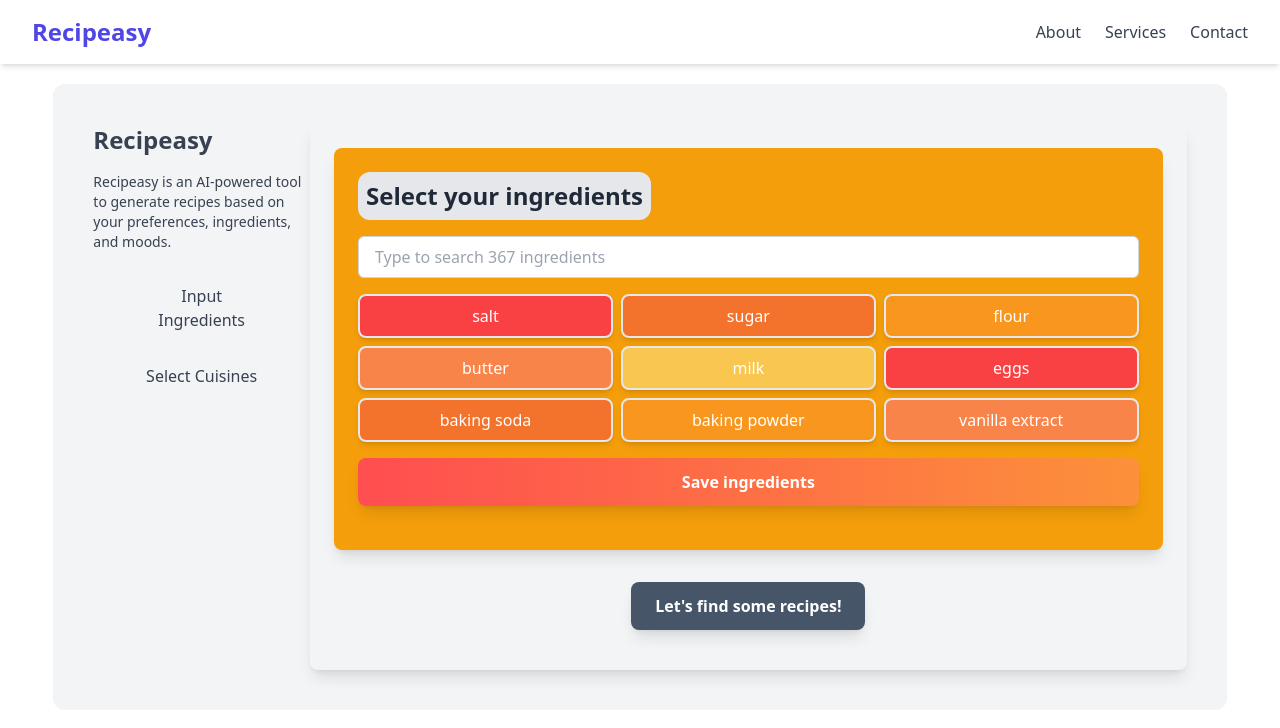
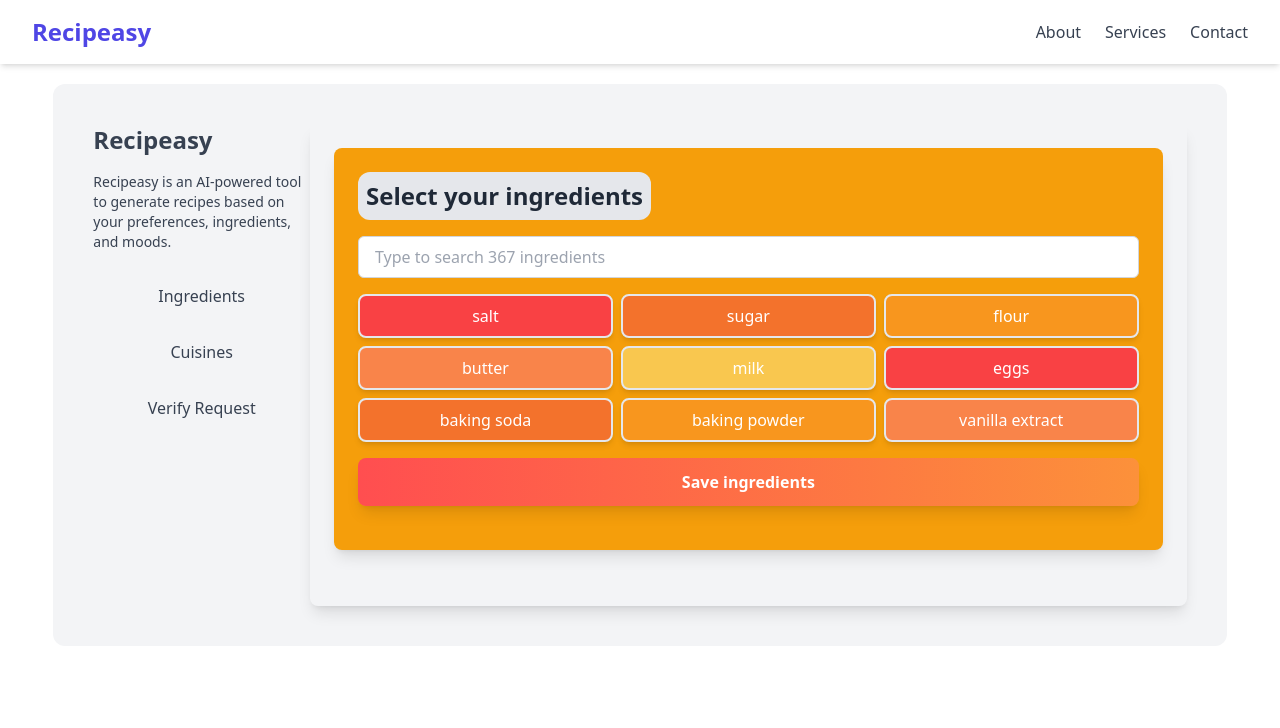
Before and after one commit to michael-shu/recipeasy, a Next.js app: page /form in a window 1280 px wide. Shown: the top 728 px of the page. Built offline with nearby package versions, Linux system fonts and the light colour scheme.

Commit message:
add stuff

```diff
--- a/app/components/Form.tsx
+++ b/app/components/Form.tsx
@@ -27,6 +27,10 @@ const Form = ({ ingredients, cuisines }: { ingredients: string[], cuisines: stri
   const [loading, setLoading] = useState(false);
 
   const [recipes, setRecipes] = useState<recipe[]>([]);
+
+  const nextStep = () => {
+    setStep(step + 1);
+  }
 
   const handleSubmit = async () => {
 
@@ -89,10 +93,13 @@ const Form = ({ ingredients, cuisines }: { ingredients: string[], cuisines: stri
 
         <div className="flex flex-col gap-4 w-4/6 self-center">
           <button onClick={() => setStep(0)}className="hover:bg-gray-300 py-2 px-4 rounded">
-            Input Ingredients
+            Ingredients
           </button>
           <button onClick={() => setStep(1)} className="hover:bg-gray-300 py-2 px-4 rounded">
-            Select Cuisines
+            Cuisines
+          </button>
+          <button onClick={() => setStep(2)} className="hover:bg-gray-300 py-2 px-4 rounded">
+            Verify Request
           </button>
         </div>
       </div>
@@ -101,12 +108,35 @@ const Form = ({ ingredients, cuisines }: { ingredients: string[], cuisines: stri
 
         {!submitted &&
           <div className="mb-4 space-y-4">
-            {step === 0 && <FormSection name={"ingredient"} setItems={setSelectedIngredients} items={ingredients}/>}
-            {step === 1 && <FormSection name={"cuisine"} setItems={setSelectedCuisines} items={cuisines} />}
-
+            {step === 0 && <FormSection name={"ingredient"} setCurrItems={setSelectedIngredients} currItems={selectedIngredients} totalItems={ingredients} nextStep={nextStep}/>}
+            {step === 1 && <FormSection name={"cuisine"} setCurrItems={setSelectedCuisines} currItems={selectedCuisines} totalItems={cuisines} nextStep={nextStep}/>}
+            {step === 2 && <div className = "grid grid-cols-2">
+              <div className="">
+                <h1>
+                  Selected Ingredients
+                </h1>
+                {selectedIngredients.map((ingredient, index) => {
+                  return (
+                  <div key={index}>
+                    {ingredient}
+                    </div>
+                  )})}
+              </div>
+              <div className="">
+                <h1>
+                  Selected Cuisines
+                </h1>
+                {selectedCuisines.map((ingredient,index) => {
+                  return (
+                    <div key={index}>
+                      {ingredient}
+                      </div>
+                  )})}
+                </div>
+              </div>}
             <ToastContainer
             />
-            <button
+            {step === 2 && <button
               onClick={handleSubmit}
               className="px-6 py-3 bg-slate-600
               text-white font-bold rounded-lg shadow-lg
@@ -116,6 +146,7 @@ const Form = ({ ingredients, cuisines }: { ingredients: string[], cuisines: stri
             >
               Let&apos;s find some recipes!
             </button>
+}
 
           </div>
         }
--- a/app/components/FormSection.tsx
+++ b/app/components/FormSection.tsx
@@ -1,13 +1,13 @@
 'use client';
 import { useState } from "react";
 
-const Input = ({name, items, setItems}: {name:string,  items: string[], setItems: React.Dispatch<React.SetStateAction<string[]>>}) => {
+const Input = ({name, totalItems, currItems, setCurrItems, nextStep}: {name:string, currItems:string[],  totalItems: string[], setCurrItems: React.Dispatch<React.SetStateAction<string[]>>, nextStep: ()=>void}) => {
 
     //Value to filter items
     const [itemFilterValue, setItemFilterValue] = useState("");
 
     //The items that have been clicked by the user
-    const [selectedItems, setSelectedItems] = useState<string[]>([]);
+    const [selectedItems, setSelectedItems] = useState<string[]>(currItems);
 
     const handleAddItem = (item: string) => {
         if (!selectedItems.includes(item)) {
@@ -25,7 +25,8 @@ const Input = ({name, items, setItems}: {name:string,  items: string[], setItems
 
     const handleSubmit = (e: React.FormEvent) => {
         e.preventDefault();
-        setItems(selectedItems);
+        setCurrItems(selectedItems);
+        nextStep();
     };
 
     const colors = ['#f94144', '#f3722c', '#f8961e', '#f9844a', '#f9c74f'];
@@ -61,13 +62,13 @@ const Input = ({name, items, setItems}: {name:string,  items: string[], setItems
                         type="text"
                         value={itemFilterValue}
                         onChange={filterItems}
-                        placeholder={"Type to search " + items.length + " " + name + "s"}
+                        placeholder={"Type to search " + totalItems.length + " " + name + "s"}
                         className="flex-1 focus:outline-none text-black"
                     />
                 </div>
 
                 <div className="grid grid-cols-3 gap-2 mb-4">
-                    {items.filter((item) => item.includes(itemFilterValue))
+                    {totalItems.filter((item) => item.includes(itemFilterValue))
                         .slice(0, 9)
                         .map((item, index) => {
                             return (
--- /dev/null
+++ b/app/contact/page.tsx
@@ -0,0 +1,16 @@
+import React from 'react';
+import Link from 'next/link';
+
+const page = () => {
+  return (
+    <div>
+        Amazing Contact Page!!!
+        Go check out my website: <Link href="https://michael-shu.com/">https://michael-shu.com/</Link>
+
+
+
+    </div>
+  )
+}
+
+export default page;
```
